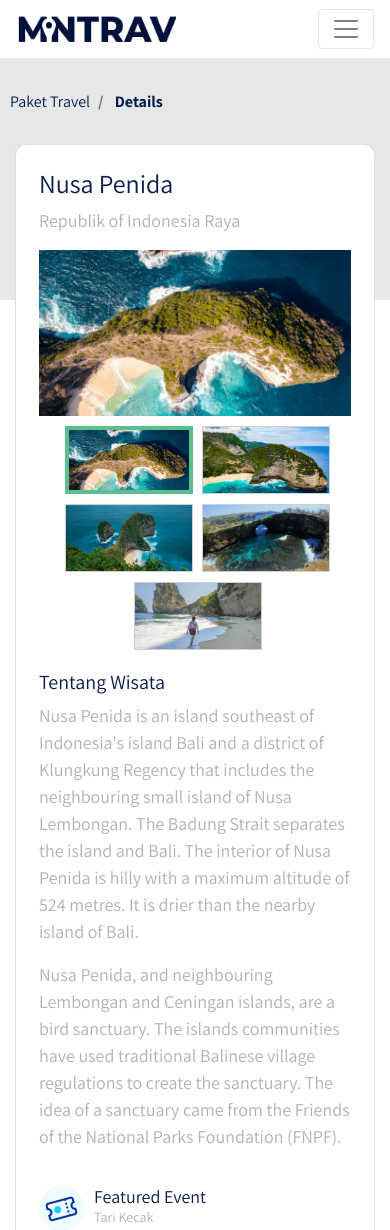
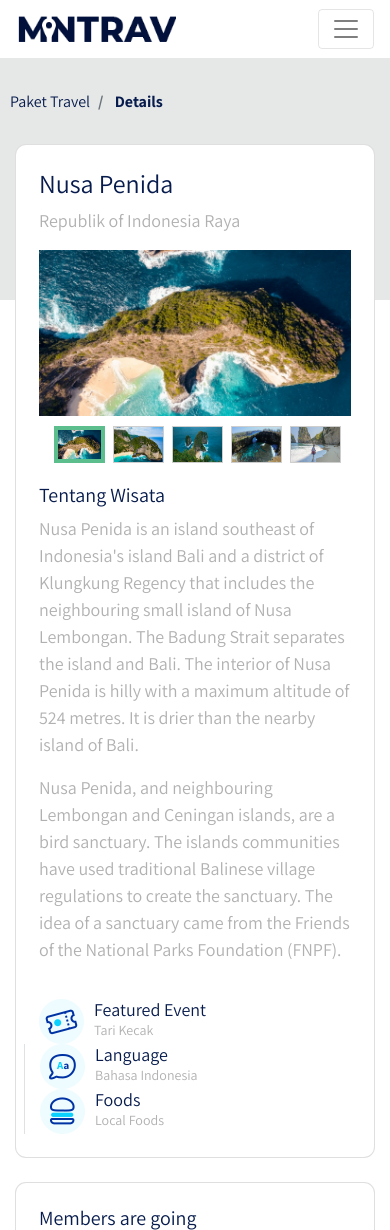
Before and after one commit to Indraawagin/web_montrav, a PHP site: page /details.html in a window 390 px wide. Shown: the top 1230 px of the page. Run offline with PHP 8.4, Linux system fonts and the light colour scheme.

Commit message:
responsivw

```diff
--- a/frontend/styles/main.css
+++ b/frontend/styles/main.css
@@ -413,18 +413,6 @@ header .btn-get-started:hover {
   border-bottom: 0;
 }
 
-@media (max-width: 450px) {
-  .section-details-content {
-    margin-bottom: 2rem;
-  }
-  .section-details-content .breadcrumb {
-    padding-left: 10px !important;
-  }
-  .card-right {
-    margin-top: 1.5rem;
-  }
-}
-
 .features {
   margin-top: 20px;
 }
@@ -472,6 +460,22 @@ header .btn-get-started:hover {
 .gallery .xzoom-gallery {
   width: 128px;
   height: 68px;
+}
+
+@media (max-width: 450px) {
+  .section-details-content {
+    margin-bottom: 2rem;
+  }
+  .section-details-content .breadcrumb {
+    padding-left: 10px !important;
+  }
+  .card-right {
+    margin-top: 1.5rem;
+  }
+  .gallery .xzoom-gallery {
+    width: 51px;
+    height: 37px;
+  }
 }
 
 .member .member-img {
--- a/frontend/styles/main.scss
+++ b/frontend/styles/main.scss
@@ -473,20 +473,6 @@ header {
   border-bottom: 0;
 }
 
-@media (max-width: 450px) {
-  .section-details-content {
-    margin-bottom: 2rem;
-
-    .breadcrumb {
-      padding-left: 10px !important;
-    }
-  }
-
-  .card-right {
-    margin-top: 1.5rem;
-  }
-}
-
 .features {
   margin-top: 20px;
 
@@ -536,6 +522,26 @@ header {
   }
 }
 
+@media (max-width: 450px) {
+  .section-details-content {
+    margin-bottom: 2rem;
+
+    .breadcrumb {
+      padding-left: 10px !important;
+    }
+  }
+
+  .card-right {
+    margin-top: 1.5rem;
+  }
+
+  .gallery {
+    .xzoom-gallery {
+      width: 51px;
+      height: 37px;
+    }
+  }
+}
 
 .member {
   .member-img {
```
Also changed, not shown: 1 other file.
